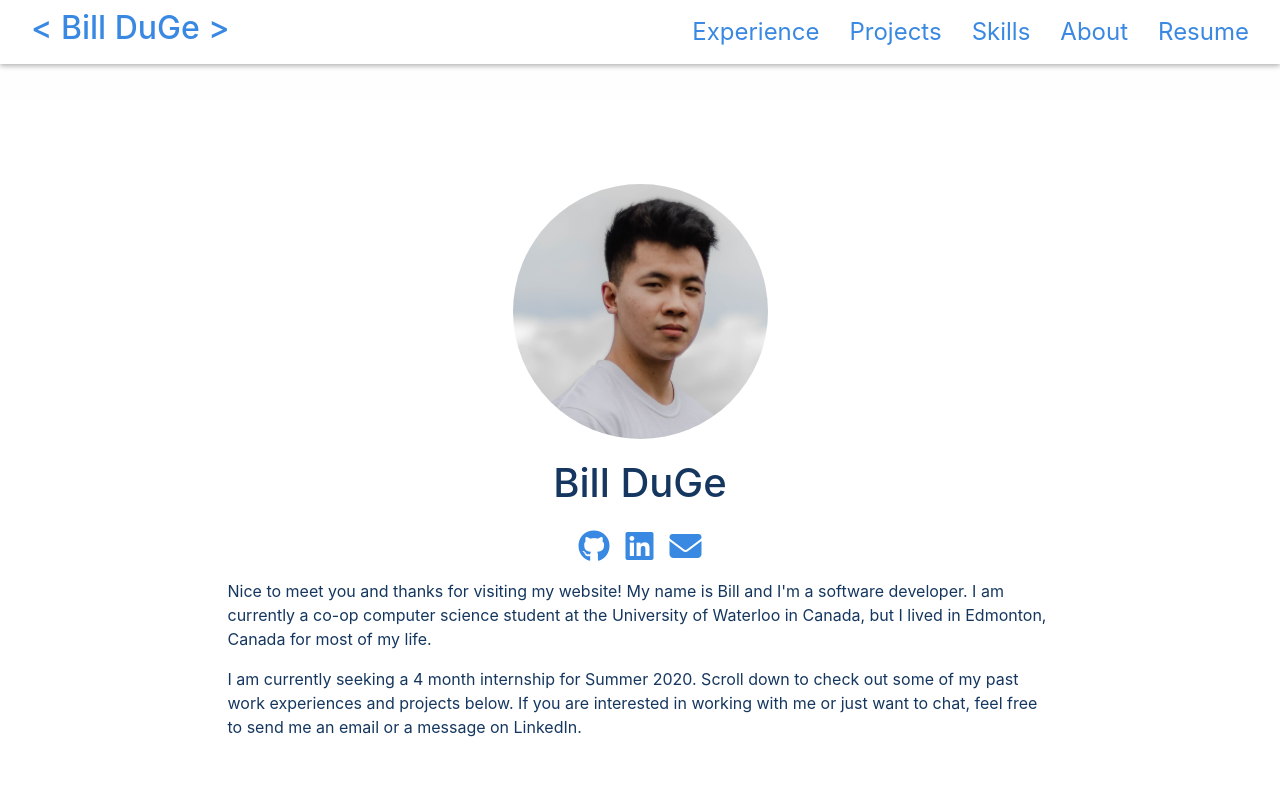
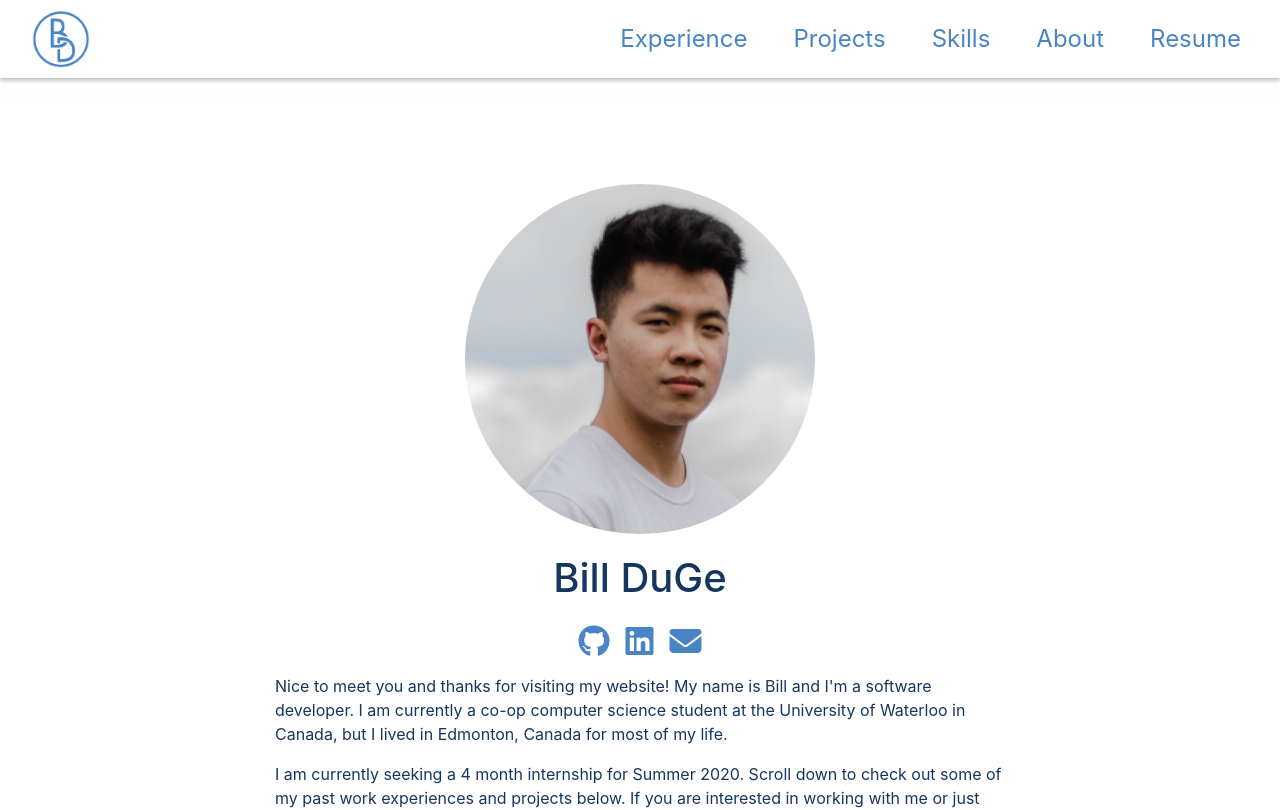
Before and after one commit to bduge/bduge.github.io, a React (Create React App) app: page / in a window 1280 px wide. Shown: the top 810 px of the page. Built offline with nearby package versions, Linux system fonts and the light colour scheme; some icons are missing.

Commit message:
added new icon + fixed nav collapsing

```diff
--- a/public/index.html
+++ b/public/index.html
@@ -4,24 +4,8 @@
 		<meta charset="utf-8" />
 		<meta name="viewport" content="width=device-width, initial-scale=1" />
 		<meta name="theme-color" content="#000000" />
-		<meta
-			name="description"
-			content="Web site created using create-react-app"
-		/>
-		<!--
-      manifest.json provides metadata used when your web app is installed on a
-      user's mobile device or desktop. See https://developers.google.com/web/fundamentals/web-app-manifest/
-    -->
+		<meta name="description" content="Bill DuGe's Portfolio" />
 		<link rel="manifest" href="%PUBLIC_URL%/manifest.json" />
-		<!--
-      Notice the use of %PUBLIC_URL% in the tags above.
-      It will be replaced with the URL of the `public` folder during the build.
-      Only files inside the `public` folder can be referenced from the HTML.
-
-      Unlike "/favicon.ico" or "favicon.ico", "%PUBLIC_URL%/favicon.ico" will
-      work correctly both with client-side routing and a non-root public URL.
-      Learn how to configure a non-root public URL by running `npm run build`.
-    -->
 		<link
 			rel="stylesheet"
 			href="https://stackpath.bootstrapcdn.com/bootstrap/4.4.1/css/bootstrap.min.css"
@@ -44,15 +28,22 @@
 	<body>
 		<noscript>You need to enable JavaScript to run this app.</noscript>
 		<div id="root"></div>
-		<!--
-      This HTML file is a template.
-      If you open it directly in the browser, you will see an empty page.
-
-      You can add webfonts, meta tags, or analytics to this file.
-      The build step will place the bundled scripts into the <body> tag.
-
-      To begin the development, run `npm start` or `yarn start`.
-      To create a production bundle, use `npm run build` or `yarn build`.
-    -->
 	</body>
+	<footer>
+		<script
+			src="https://code.jquery.com/jquery-3.4.1.slim.min.js"
+			integrity="sha384-J6qa4849blE2+poT4WnyKhv5vZF5SrPo0iEjwBvKU7imGFAV0wwj1yYfoRSJoZ+n"
+			crossorigin="anonymous"
+		></script>
+		<script
+			src="https://cdn.jsdelivr.net/npm/popper.js@1.16.0/dist/umd/popper.min.js"
+			integrity="sha384-Q6E9RHvbIyZFJoft+2mJbHaEWldlvI9IOYy5n3zV9zzTtmI3UksdQRVvoxMfooAo"
+			crossorigin="anonymous"
+		></script>
+		<script
+			src="https://stackpath.bootstrapcdn.com/bootstrap/4.4.1/js/bootstrap.min.js"
+			integrity="sha384-wfSDF2E50Y2D1uUdj0O3uMBJnjuUD4Ih7YwaYd1iqfktj0Uod8GCExl3Og8ifwB6"
+			crossorigin="anonymous"
+		></script>
+	</footer>
 </html>
--- a/src/About.jsx
+++ b/src/About.jsx
@@ -3,7 +3,7 @@ import React, { Component } from "react";
 class About extends Component {
 	render() {
 		return (
-			<div id="about">
+			<div id="about" className="pb-5">
 				<h2 className="highlight my-4">About Me</h2>
 				<p>
 					Here are the things about me unrelated to work. I'm very passionate
--- a/src/App.css
+++ b/src/App.css
@@ -1,16 +1,5 @@
 .App {
 	text-align: center;
-}
-
-.App-logo {
-	height: 40vmin;
-	pointer-events: none;
-}
-
-@media (prefers-reduced-motion: no-preference) {
-	.App-logo {
-		animation: App-logo-spin infinite 20s linear;
-	}
 }
 
 .App-header {
@@ -25,7 +14,7 @@
 }
 
 .highlight {
-	color: #3988e2;
+	color: #4984c6 !important;
 }
 
 @keyframes App-logo-spin {
--- a/src/Header.jsx
+++ b/src/Header.jsx
@@ -7,7 +7,7 @@ class Header extends Component {
 			<div id="header" className="jumbotron jumbotron-fluid">
 				<div className="container">
 					<div className="row d-flex justify-content-center">
-						<div className="col-md-3">
+						<div className="col-md-4 col-7">
 							<img
 								className="img-fluid headshot my-3 py-1"
 								src="/images/headshot.jpg"
@@ -30,7 +30,7 @@ class Header extends Component {
 						</a>
 					</div>
 					<div className="row d-flex justify-content-center">
-						<div className="col-12 col-md-9">
+						<div className="col-10 col-md-8">
 							<p>
 								Nice to meet you and thanks for visiting my website! My name is
 								Bill and I'm a software developer. I am currently a co-op
--- a/src/Navbar.css
+++ b/src/Navbar.css
@@ -8,3 +8,12 @@ nav {
 	background-color: white;
 	box-shadow: 0px 2px 5px rgb(179, 179, 179);
 }
+
+#logo {
+	width: 60px;
+}
+
+.nav-button {
+	background: #4984c6;
+	color: white;
+}
--- a/src/Navbar.jsx
+++ b/src/Navbar.jsx
@@ -4,34 +4,64 @@ import "./Navbar.css";
 class Navbar extends Component {
 	render() {
 		return (
-			<nav className="navbar navbar-expand-lg fixed-top py-1">
+			<nav className="navbar navbar-expand-md fixed-top py-1">
 				<div className="container-fluid">
 					<a className="navbar-brand" href="#header">
-						<h2 className="highlight"> &lt; Bill DuGe &gt;</h2>
+						<img
+							id="logo"
+							className="img-fluid"
+							src="/images/logo.png"
+							alt="logo"
+						/>
 					</a>
+					<button
+						className="navbar-toggler nav-button py-2"
+						type="button"
+						data-toggle="collapse"
+						data-target="#navbarContent"
+						aria-controls="navbarContent"
+						aria-expanded="false"
+						aria-label="Toggle Navigation"
+					>
+						<i class="fas fa-bars"></i>
+					</button>
 				</div>
-				<div className="collapse navbar-collapse">
+				<div id="navbarContent" className="collapse navbar-collapse">
 					<ul className="navbar-nav ml-auto">
-						<a className="shortcut highlight" href="#experience">
+						<li className="nav-item">
+							<a className="nav-link shortcut highlight" href="#experience">
 								Experience
 							</a>
-						<a className="shortcut highlight" href="#projects">
+						</li>
+
+						<li className="nav-item">
+							<a className="nav-link shortcut highlight" href="#projects">
 								Projects
 							</a>
-						<a className="shortcut highlight" href="#skills">
+						</li>
+
+						<li className="nav-item">
+							<a className="nav-link shortcut highlight" href="#skills">
 								Skills
 							</a>
-						<a className="shortcut highlight" href="#about">
+						</li>
+
+						<li className="nav-item">
+							<a className="nav-link shortcut highlight" href="#about">
 								About
 							</a>
+						</li>
+
+						<li className="nav-item">
 							<a
-							className="shortcut highlight"
+								className="nav-link shortcut highlight"
 								href="resume/billduge-resume.pdf"
 								target="_blank"
 								rel="noreferrer noopener"
 							>
 								Resume
 							</a>
+						</li>
 					</ul>
 				</div>
 			</nav>
```
Also changed, not shown: public/images/logo.png (added), public/manifest.json, 1 other file (tests, documents, lock files or other folders). Lines whose indentation alone changed are shown as unchanged.
